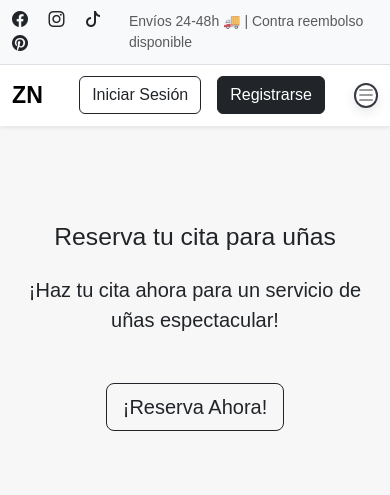
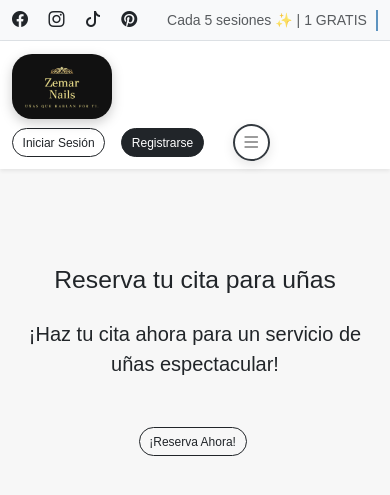
Before and after one commit to AmeriK88/ZN-NAILS, a Django app: page /accounts/login/ in a window 390 px wide. Shown: the top 495 px of the page. Run offline with Django 5.2, Linux system fonts and the light colour scheme; some libraries are stand-ins or nearby versions.

Commit message:
Style: mejoras en interfaz movil - botones & toggler btn / css styles

```diff
--- a/accounts/views.py
+++ b/accounts/views.py
@@ -11,14 +11,28 @@ def register_view(request):
     if request.method == 'POST':
         form = RegisterForm(request.POST)
         if form.is_valid():
+            # Guardar el usuario
             user = form.save(commit=False)
             user.first_name = form.cleaned_data.get('first_name')
             user.last_name = form.cleaned_data.get('last_name')
             user.email = form.cleaned_data.get('email')
             user.save()
-            messages.success(request, f"¡Bienvenido/a {user.username}! Tu cuenta ha sido creada con éxito.")
-            return redirect('home')
+
+            # 🔐 Autenticar al usuario
+            username = form.cleaned_data.get('username')
+            password = form.cleaned_data.get('password1')  # Usamos password1 porque es el campo original
+            user = authenticate(request, username=username, password=password)
+
+            if user is not None:
+                # 🔑 Iniciar sesión automáticamente
+                login(request, user)
+                messages.success(request, f"¡Bienvenido/a {user.username}! Tu cuenta ha sido creada e iniciada sesión con éxito.")
+                return redirect('home')
+            else:
+                messages.error(request, "Hubo un problema al iniciar sesión automáticamente. Intenta iniciar sesión manualmente.")
+                return redirect('login')
         else:
+            messages.error(request, "Error al registrarse. Por favor revisa los datos ingresados.")
             show_register_modal = True
     else:
         form = RegisterForm()
--- a/static/css/styles.css
+++ b/static/css/styles.css
@@ -82,6 +82,37 @@ body {
   }
 }
 
+/* Botones de Autenticación */
+#loginBtn, #registerBtn, .btn-outline-dark, .btn-dark {
+  padding: 0.4rem 0.8rem;  /* Reduce el padding */
+  font-size: 0.9rem;       /* Reduce la fuente */
+  border-radius: 1.25rem;  /* Bordes más redondeados */
+  white-space: nowrap;     /* Evita que el texto se divida en dos líneas */
+}
+
+/* Ajuste para pantallas pequeñas */
+@media (max-width: 768px) {
+  #loginBtn, #registerBtn, .btn-outline-dark, .btn-dark {
+    padding: 0.3rem 0.6rem;  /* Aún más pequeño en móviles */
+    font-size: 0.75rem;      /* Letra más pequeña */
+    margin-right: 0.3rem;    /* Separación mínima entre botones */
+  }
+
+  .navbar-brand img {
+    width: 80px; /* Reduce el logo en móviles */
+  }
+
+  .navbar-toggler {
+    padding: 0.2rem;
+    margin-left: 0.2rem;
+  }
+
+  .d-flex.align-items-center.gap-2 {
+    gap: 0.3rem; /* Reduce el espacio entre los botones */
+  }
+}
+
+
 .alert {
   opacity: 0;
   animation: fadeIn 0.6s ease-in-out forwards;
@@ -142,17 +173,18 @@ body {
   background-color: transparent;
   border: 2px solid var(--color-boton);
   border-radius: 50%;
-  padding: calc(var(--espaciado-padding) / 2);
-  transition: background-color 0.3s ease, box-shadow 0.3s ease;
+  padding: 0.4rem;
+  transition: background-color 0.3s ease, box-shadow 0.3s ease, transform 0.3s ease; /* ✅ Añadido transform */
   z-index: 1050;
-  margin-left: 0.625rem;
+  margin-left: 0.75rem;
+  margin-right: 0rem;
   box-shadow: 0 0.25rem 0.75rem rgba(0, 0, 0, 0.1);
 }
 
 .navbar-toggler:hover {
   background-color: var(--color-hover);
   box-shadow: 0 0.25rem 1rem rgba(0, 0, 0, 0.2);
-  transform: scale(1.1);
+  transform: scale(1.1); /* ✨ Efecto suave de crecimiento */
 }
 
 /*  Ajuste para pantallas pequeñas */
@@ -161,3 +193,57 @@ body {
     margin-left: 0.313rem;
   }
 }
+
+/*  Estilo principal para el logo */
+.navbar-brand img {
+  width: 120px;
+  height: auto;
+  border-radius: 20px;
+  transition: transform 0.3s ease, box-shadow 0.3s ease;
+  filter: drop-shadow(0 4px 6px rgba(0, 0, 0, 0.2));
+}
+
+/*  Efecto al pasar el cursor */
+.navbar-brand img:hover {
+  transform: scale(1.1);
+  filter: drop-shadow(0 8px 12px rgba(0, 0, 0, 0.3));
+}
+
+/*  Ajuste responsivo para pantallas pequeñas */
+@media (max-width: 768px) {
+  .navbar-brand img {
+      width: 100px;
+  }
+}
+
+
+/* Efecto máquina de escribir mejorado */
+.typing-effect  {
+  display: inline-block;
+  max-width: 220px;
+  overflow: hidden;
+  border-right: 0.15em solid var(--color-principal);
+  white-space: nowrap;
+  animation: typing 3s steps(30, end) forwards, blink-caret 0.75s step-end infinite;
+  text-align: center;        /* Centra el texto dentro del bloque */
+}
+
+/* Animación de escritura */
+@keyframes typing {
+  from {
+    width: 0;
+  }
+  to {
+    width: 100%;
+  }
+}
+
+/* Animación del cursor (parpadea infinitamente) */
+@keyframes blink-caret {
+  0%, 100% {
+    border-color: transparent;
+  }
+  50% {
+    border-color: var(--color-principal);
+  }
+}
--- a/templates/base.html
+++ b/templates/base.html
@@ -18,7 +18,6 @@
 
 </head>
 <body>
-
     <!-- Barra Superior: Redes Sociales -->
     <div class="bg-light py-2 border-bottom">
         <div class="container d-flex justify-content-between align-items-center">
@@ -30,9 +29,9 @@
                 <a href="#" class="text-dark me-3"><i class="bi bi-pinterest"></i></a>
             </div>
 
-            <!-- Info adicional -->
-            <div class="small text-muted">
-                Envíos 24-48h 🚚 | Contra reembolso disponible
+            <!-- Info adicional con efecto máquina de escribir -->
+            <div class="small text-muted typing-effect">
+                Cada 5 sesiones ✨ | 1 GRATIS
             </div>
         </div>
     </div>
@@ -41,8 +40,10 @@
     <nav class="navbar navbar-expand-lg navbar-light bg-white shadow-sm sticky-top">
         <div class="container d-flex justify-content-between align-items-center">
 
-            <!-- Logo -->
-            <a class="navbar-brand fw-bold fs-3" href="/">ZN</a>
+            <!-- Logo con imagen -->
+            <a class="navbar-brand" href="/">
+                <img src="{% static 'imagenes/logo.png' %}" alt="Zemar Nails Logo">
+            </a>
 
             <!-- Botones de Autenticación + Menú -->
             <div class="d-flex align-items-center gap-2">
```
Also changed, not shown: static/imagenes/logo.png (added).
